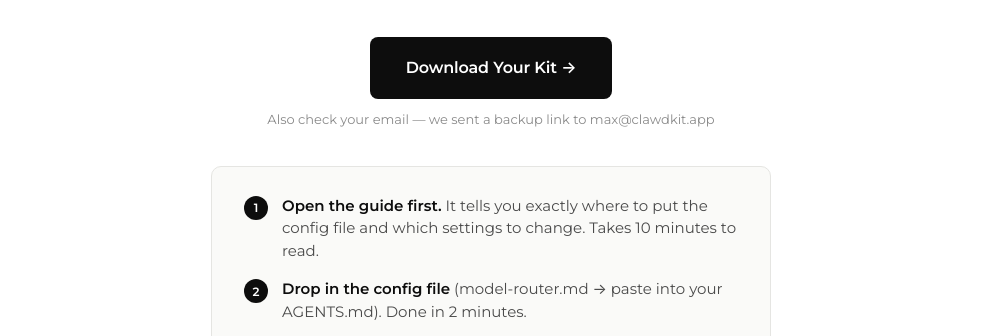
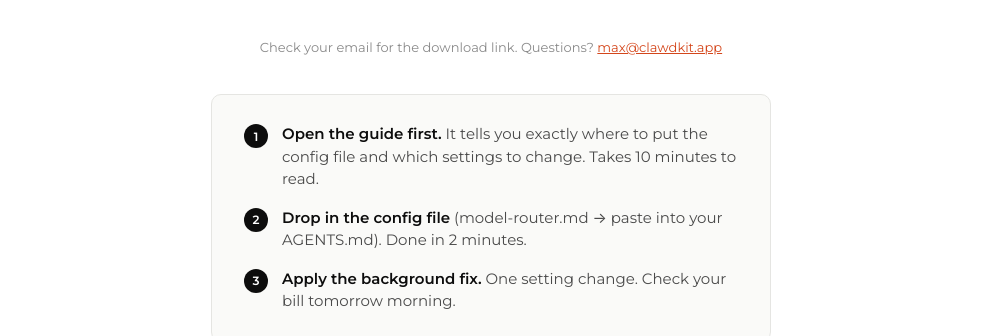
Before and after one commit to clawmax12-lang/stop-the-bleed, a website: page success.html in a window 1280 px wide. Shown: the part 457-793 px from the top of the page, without its empty margins (149-1131 px from the left). Drawn offline with nearby package versions, Linux system fonts and the light colour scheme; a web font is replaced by a local one.

Commit message:
security: zip requires valid Stripe session to download — moved from public/ to private/

```diff
--- a/api/download.js
+++ b/api/download.js
@@ -31,7 +31,7 @@
     }
 
     // Serve the zip
-    const zipPath = join(process.cwd(), 'public', 'stop-the-bleed-kit.zip');
+    const zipPath = join(process.cwd(), 'private', 'stop-the-bleed-kit.zip');
     let zipBuffer;
     try {
       zipBuffer = readFileSync(zipPath);
--- a/success.html
+++ b/success.html
@@ -169,11 +169,20 @@
 </footer>
 
 <script>
-  // Always link directly to the zip — Stripe verification happens server-side via webhook
-  // The webhook already confirmed payment and sent the email
+  const params = new URLSearchParams(window.location.search);
+  const sessionId = params.get('session_id');
   const btn = document.getElementById('downloadBtn');
-  btn.href = '/public/stop-the-bleed-kit.zip';
-  btn.setAttribute('download', 'stop-the-bleed-kit.zip');
+
+  if (sessionId && sessionId.startsWith('cs_')) {
+    // Valid Stripe session — wire up download
+    btn.href = '/api/download?session=' + encodeURIComponent(sessionId);
+    btn.textContent = 'Download Your Kit →';
+  } else {
+    // No valid session — hide button, show message
+    btn.style.display = 'none';
+    const note = document.querySelector('.download-note');
+    note.innerHTML = 'Check your email for the download link. Questions? <a href="mailto:max@clawdkit.app" style="color:var(--accent)">max@clawdkit.app</a>';
+  }
 </script>
 </body>
 </html>
```
Also changed, not shown: .claude/CLAUDE.md (added), public/logo.svg (added), 4 other files.
